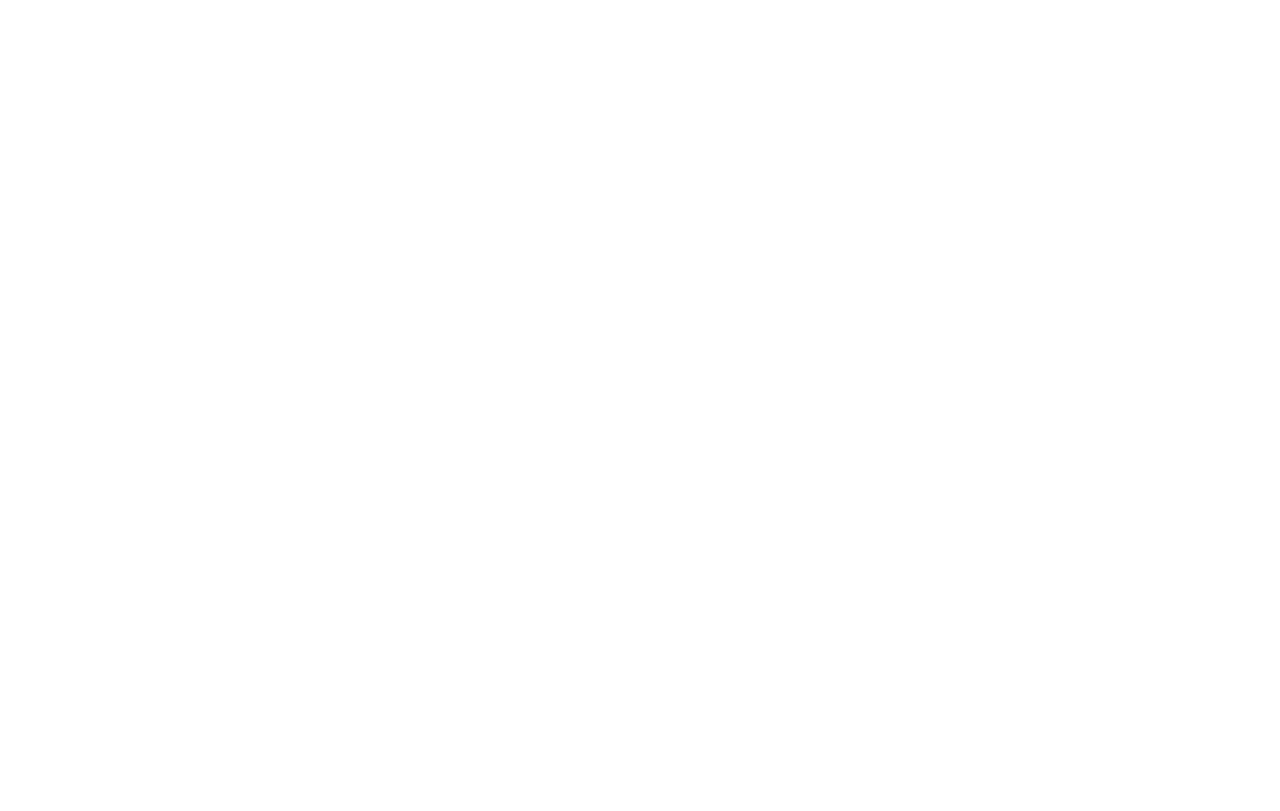
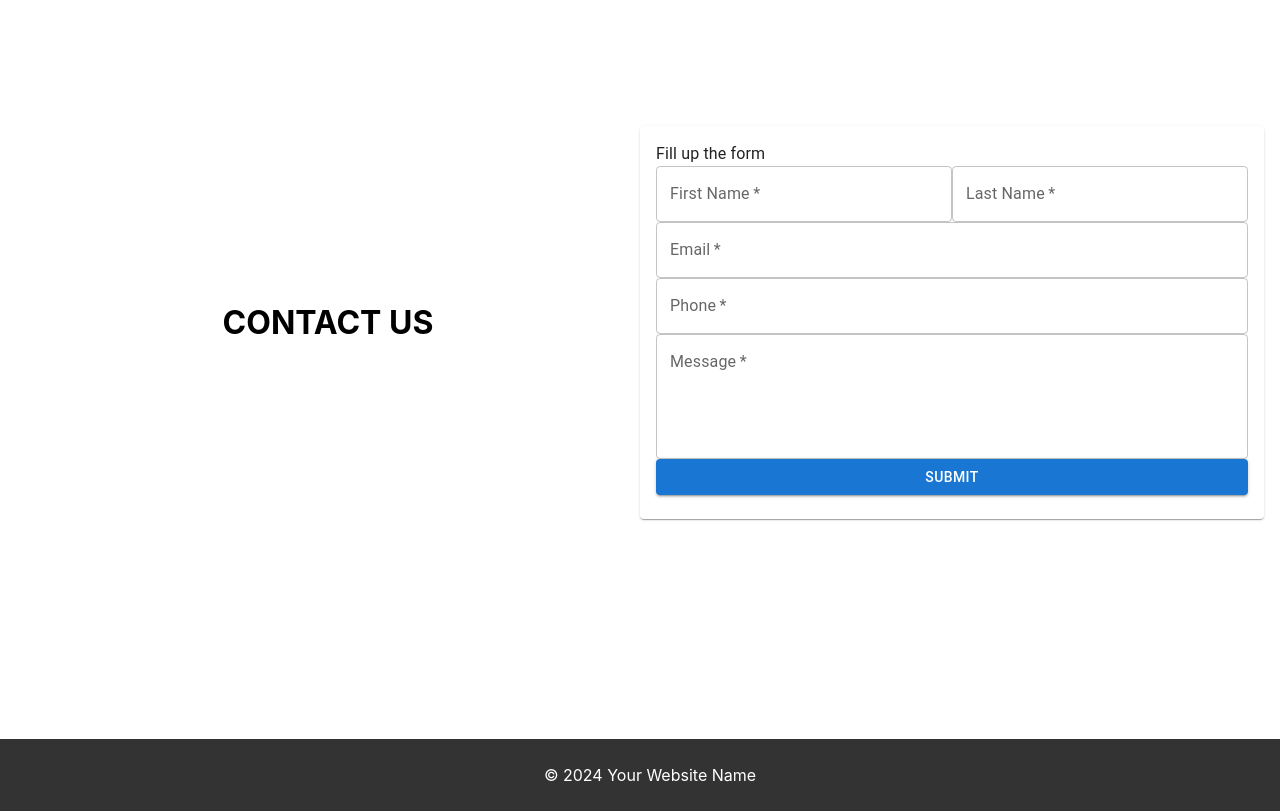
Before and after one commit to waychen95/waychen.com, a React (Create React App) app: page / in a window 1280 px wide. Shown: the part 1780-2591 px from the top of the page. Before the commit the page ends 2516 px from the top, so only its background shows below. Built offline with nearby package versions, Linux system fonts and the light colour scheme.

Commit message:
added contact section and some css

```diff
--- a/src/App.css
+++ b/src/App.css
@@ -5,6 +5,6 @@
 }
 
 body {
-  margin-bottom: 50rem;
   width: 100vw;
+  height: 100vh;
 }
--- a/src/App.js
+++ b/src/App.js
@@ -3,6 +3,8 @@
 import { Navbar } from './components/Navbar';
 import Home from './pages/Home';
 import About from './pages/About';
+import Contact from './pages/Contact';
+import Footer from './components/Footer';
 
 function App() {
   return (
@@ -10,6 +12,8 @@
       <Navbar />
       <Home />
       <About />
+      <Contact />
+      <Footer />
     </>
   )
 }
--- /dev/null
+++ b/src/components/Footer.js
@@ -0,0 +1,13 @@
+import React from 'react';
+import '../styles/Footer.css';
+
+const Footer = () => {
+
+  return (
+    <footer className="footer">
+      <p>&copy; {new Date().getFullYear()} Your Website Name</p>
+    </footer>
+  );
+};
+
+export default Footer;
--- /dev/null
+++ b/src/pages/Contact.js
@@ -0,0 +1,43 @@
+import React from 'react'
+import { Card, CardContent, Grid, TextField, Typography} from '@mui/material';
+import Button from '@mui/material/Button';
+import '../styles/Contact.css';
+
+function Contact() {
+  return (
+    <div id='contact-section'>
+      <div className='contact-text'>
+        <h1>CONTACT US</h1>
+      </div>
+      <Card>
+        <CardContent className='contact-card'>
+          <Typography>Fill up the form</Typography>
+          <form>
+            <Grid container>
+              <Grid xs={12} sm={6}>
+                <TextField label="First Name" placeholder='Enter first name' variant='outlined' fullWidth required></TextField>
+              </Grid>
+              <Grid xs={12} sm={6}>
+                <TextField label="Last Name" placeholder='Enter last name' variant='outlined' fullWidth required></TextField>
+              </Grid>
+              <Grid xs={12} item>
+                <TextField label="Email" placeholder='Enter email' variant='outlined' fullWidth required></TextField>
+              </Grid>
+              <Grid xs={12} item>
+                <TextField label="Phone" placeholder='Enter phone number' variant='outlined' fullWidth required></TextField>
+              </Grid>
+              <Grid xs={12} item>
+                <TextField label="Message" multiline rows={4} placeholder='Type your message here' variant='outlined' fullWidth required></TextField>
+              </Grid>
+              <Grid xs={12} item>
+                <Button type='submit' variant='contained' color='primary' fullWidth>Submit</Button>
+              </Grid>
+            </Grid>
+          </form>
+        </CardContent>
+      </Card>
+    </div>
+  )
+}
+
+export default Contact
--- a/src/styles/About.css
+++ b/src/styles/About.css
@@ -7,7 +7,7 @@
   margin-left: auto;
   margin-right: auto;
   padding: 1rem;
-  margin: 1rem 1rem;
+  height: 100vh;
 }
 
 .text {
--- /dev/null
+++ b/src/styles/Contact.css
@@ -0,0 +1,17 @@
+#contact-section {
+  display: grid;
+  grid-template-columns: 1fr 1fr;
+  padding: 1rem;
+  align-items: center;
+  height: 100vh;
+}
+
+.contact-text {
+  text-align: center;
+}
+
+@media screen and (max-width: 800px) {
+  #contact-section {
+    grid-template-columns: 1fr;
+  }
+}
--- a/src/styles/Content.css
+++ b/src/styles/Content.css
@@ -1,6 +1,3 @@
-.background-section {
-
-}
 
 .background-content {
   display: grid;
--- /dev/null
+++ b/src/styles/Footer.css
@@ -0,0 +1,7 @@
+.footer {
+  background-color: #333;
+  color: white;
+  padding: 10px;
+  text-align: center;
+  width: 100%;
+}
--- a/src/styles/Skills.css
+++ b/src/styles/Skills.css
@@ -1,6 +1,6 @@
 #skill-page {
   display: grid;
-  grid-template-columns: 1fr 1fr;
+  grid-template-columns: 50% 50%;
 }
 
 .skill-section {
@@ -16,7 +16,6 @@
 }
 
 .item div {
-  width: 50%;
   text-align: center;
   align-items: center;
   border: 1px solid black;
@@ -27,6 +26,20 @@
 }
 
 .skill-image {
-  margin: auto auto;
-  padding: 1rem;
+  display: grid;
+  align-items: center;
 }
+
+.skill-image img {
+  margin-right: auto;
+  margin-left: auto;
+  object-fit: cover;
+  width:70%;
+}
+
+@media screen and (max-width: 800px) {
+  #skill-page {
+    grid-template-columns: auto;
+    gap: 2rem;
+  }
+}
```
